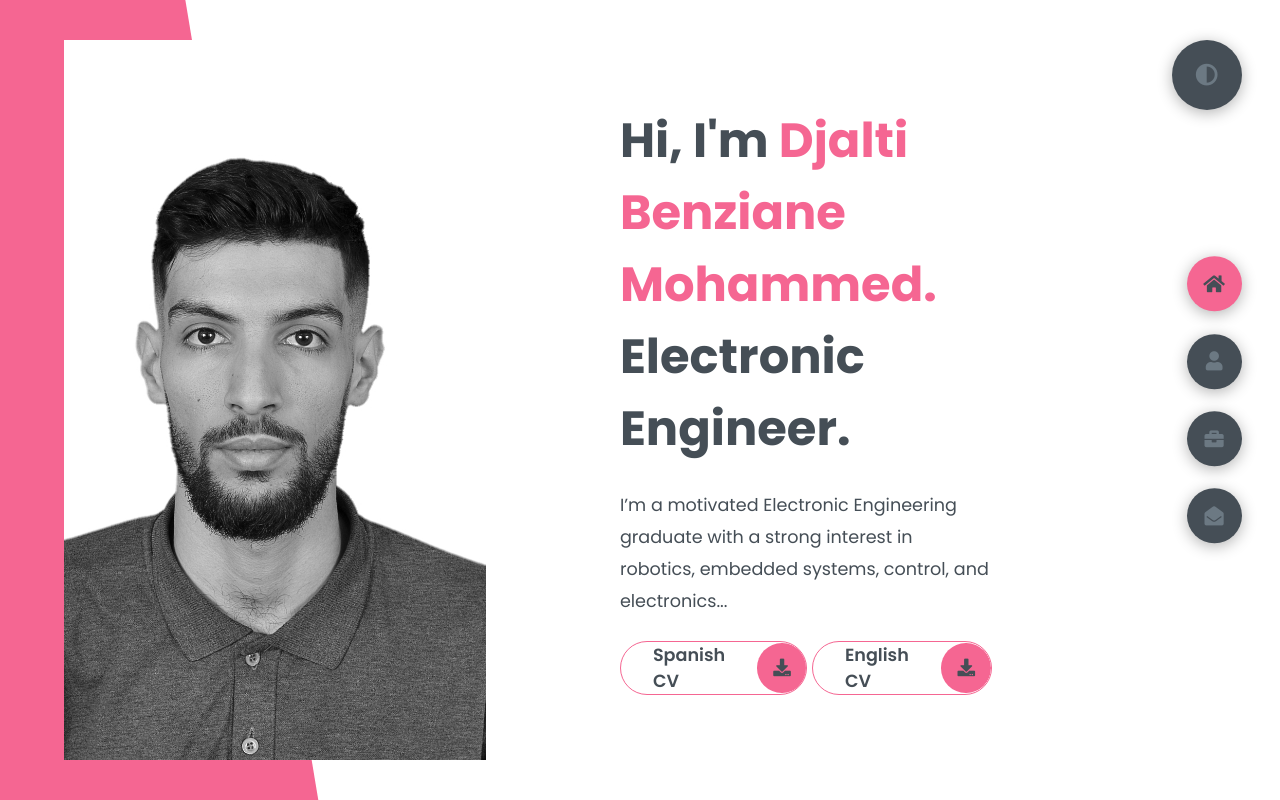
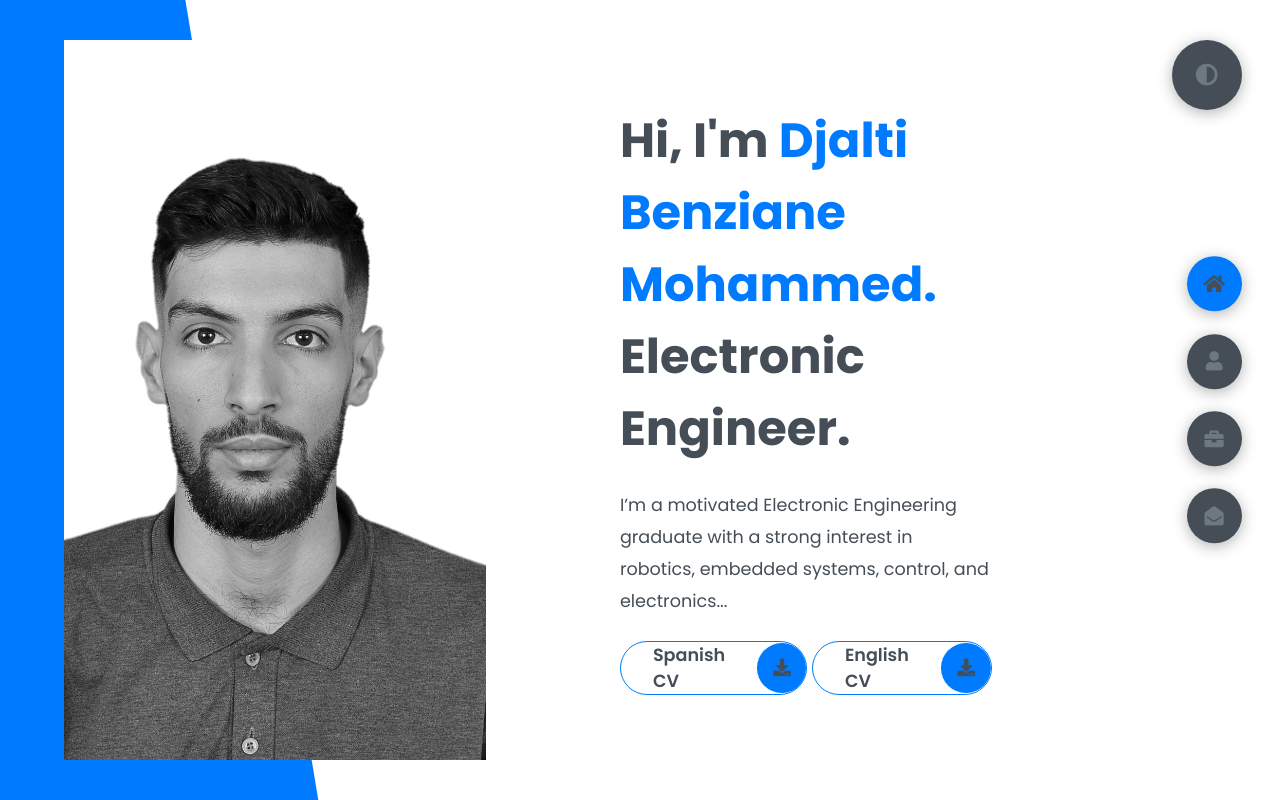
Before and after one commit to mshadbenz/mdjaltibenziane, a plain HTML site: page index.html in a window 1280 px wide. Both pictures are taken after a click on the element 1206 px from the left and 75 px from the top of the page. Drawn offline with Linux system fonts and the light colour scheme.

Commit message:
Update styles.css

```diff
--- a/styles/styles.css
+++ b/styles/styles.css
@@ -23,7 +23,7 @@
 
   .light-mode {
     --color-primary: #FFFFFF;
-    --color-secondary: #F56692;
+    --color-secondary: #007BFF;
     --color-white: #454e56;
     --color-black: #000;
     --color-grey0: #f8f8f8;
```
